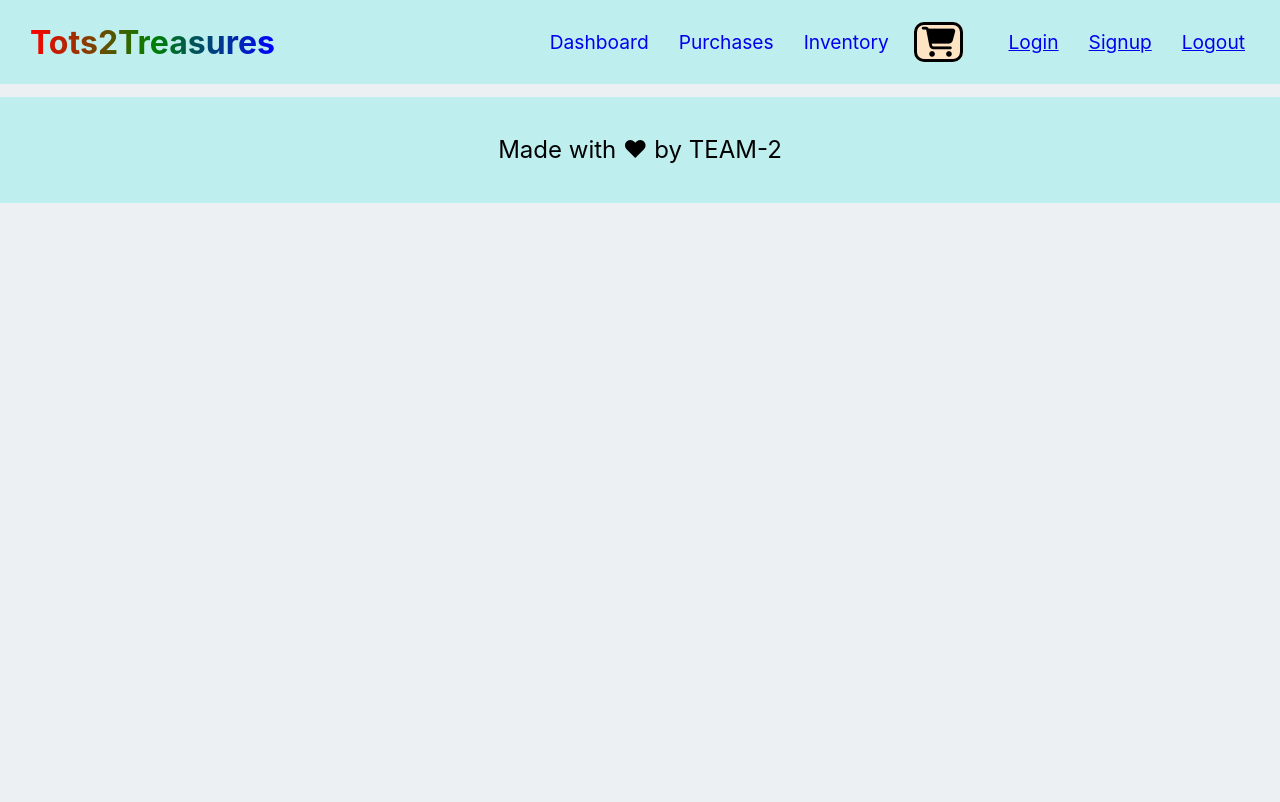
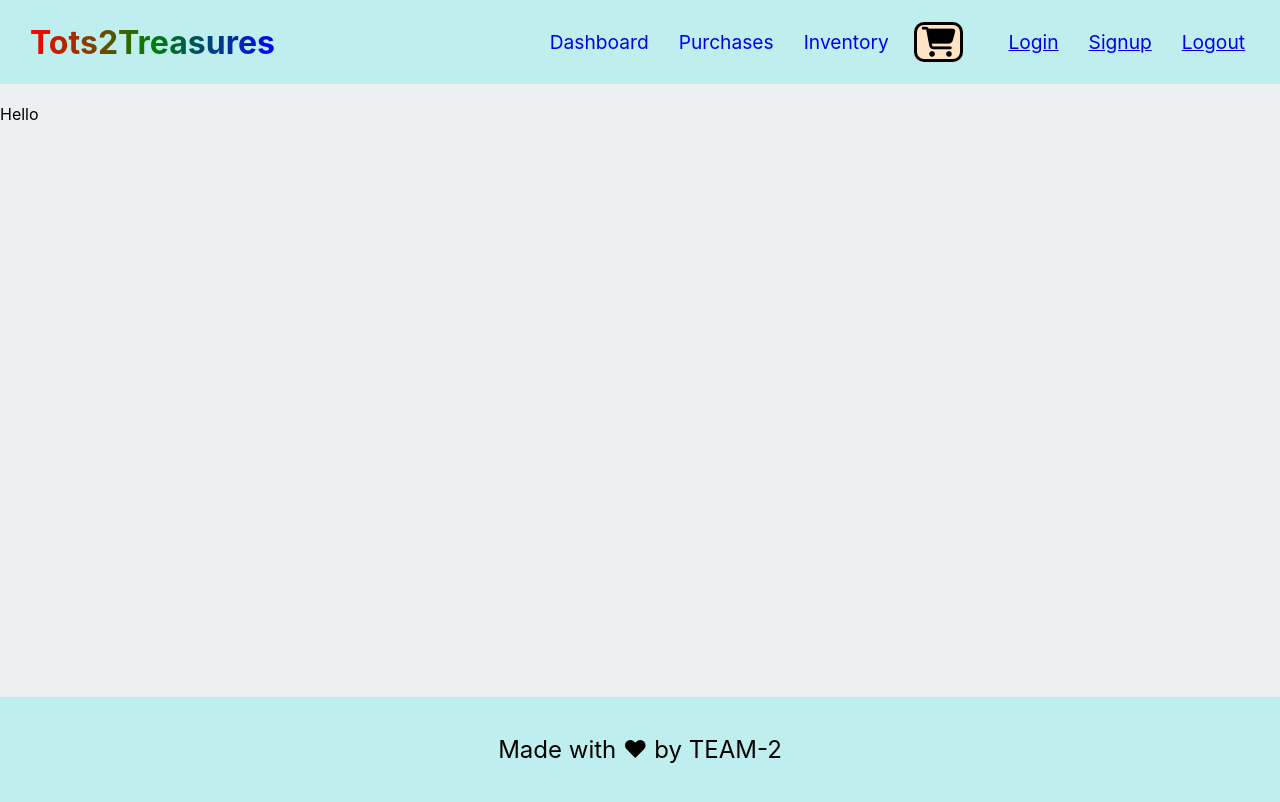
Before and after one commit to ThriftKids/Tots2Treasures, a React (Create React App) app in the folder client/: page /final in a window 1280 px wide. Built offline with nearby package versions, Linux system fonts and the light colour scheme.

Commit message:
creating final pag

```diff
--- a/client/src/App.js
+++ b/client/src/App.js
@@ -9,6 +9,7 @@ import Cart from "./components/Cart/Cart";
 import Inventory from "./components/Inventory/Inventory";
 import Purchases from "./components/Purchases/Purchases";
 import "./App.css";
+import Final from "./components/Final/Final";
 
 const App = () => {
   return (
@@ -23,6 +24,7 @@ const App = () => {
         <Route path="/cart" element={<Cart />} />
         <Route path="/signup" element={<SignupForm />} />
         <Route path="/login" element={<LoginForm />} />
+        <Route path="/final" element={<Final/>} />
       </Routes>
       <Footer />
     </div>
--- /dev/null
+++ b/client/src/components/Final/Final.css
@@ -0,0 +1,7 @@
+.finalScreen{
+    height: 75vh;
+}
+
+.finalScreen i{
+    color: black;
+}
--- /dev/null
+++ b/client/src/components/Final/Final.js
@@ -0,0 +1,13 @@
+import React from "react";
+import "./Final.css"
+
+const Final = () => {
+  return (
+    <div className="finalScreen">
+      <i className="fa-solid fa-badge-check"></i>
+      <p>Hello</p>
+    </div>
+  );
+};
+
+export default Final;
```
